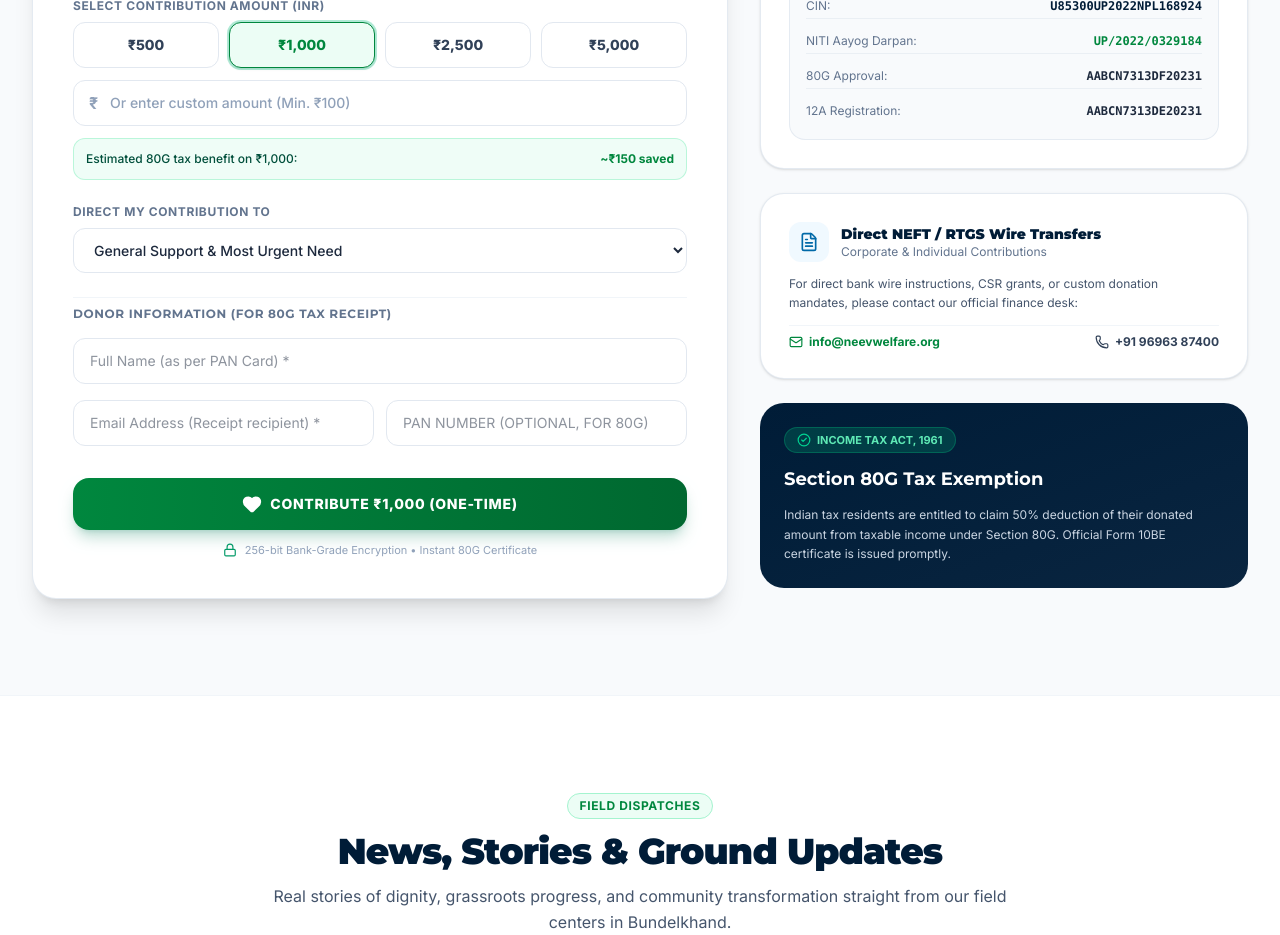
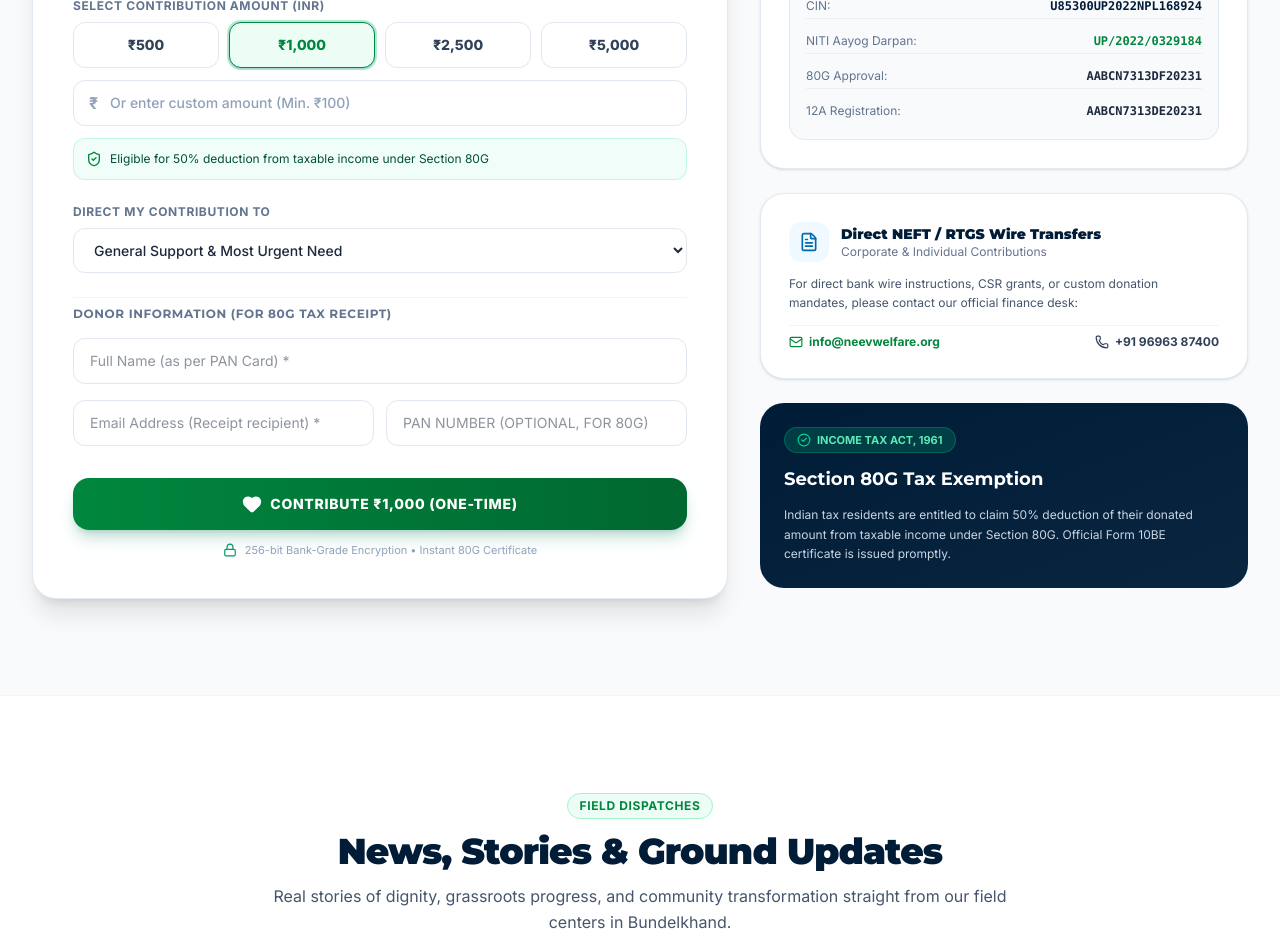
Before and after one commit to vivekducs/neev-welfare, a Next.js app: page / in a window 1280 px wide. Shown: the part 6460-7395 px from the top of the page. Built offline with nearby package versions, Linux system fonts and the light colour scheme.

Commit message:
fix: remove estimated tax saved calculation and display factual Section 80G notice

```diff
--- a/components/sections/DonationSection.tsx
+++ b/components/sections/DonationSection.tsx
@@ -109,9 +109,6 @@ export function DonationSection({ showTitle = true }: DonationSectionProps) {
     setCustomAmount("");
   };
 
-  // Estimated tax saving (~30% bracket on 50% exempt amount = 15% effective saving)
-  const estimatedTaxSaving = Math.round(amount * 0.15);
-
   return (
     <section className="py-16 md:py-24 bg-slate-50 border-b border-slate-100" id="donate-section">
       <div className="max-w-7xl mx-auto px-4 sm:px-6 lg:px-8">
@@ -209,14 +206,10 @@ export function DonationSection({ showTitle = true }: DonationSectionProps) {
                   )}
                 </div>
 
-                {/* Tax Benefit Callout */}
-                <div className="mt-3 p-3 rounded-xl bg-emerald-50/80 border border-emerald-200/70 text-xs text-emerald-900 flex items-center justify-between">
-                  <span className="font-medium">
-                    Estimated 80G tax benefit on {formatCurrency(amount)}:
-                  </span>
-                  <span className="font-bold text-[#00873e]">
-                    ~{formatCurrency(estimatedTaxSaving)} saved
-                  </span>
+                {/* Statutory 80G Tax Deduction Notice */}
+                <div className="mt-3 p-3 rounded-xl bg-emerald-50/70 border border-emerald-200/60 text-xs text-emerald-900 flex items-center gap-2">
+                  <ShieldCheck className="w-4 h-4 text-[#00873e] shrink-0" />
+                  <span>Eligible for 50% deduction from taxable income under Section 80G</span>
                 </div>
               </div>
 
```
Also changed, not shown: 1 other file (tests, documents, lock files or other folders).
